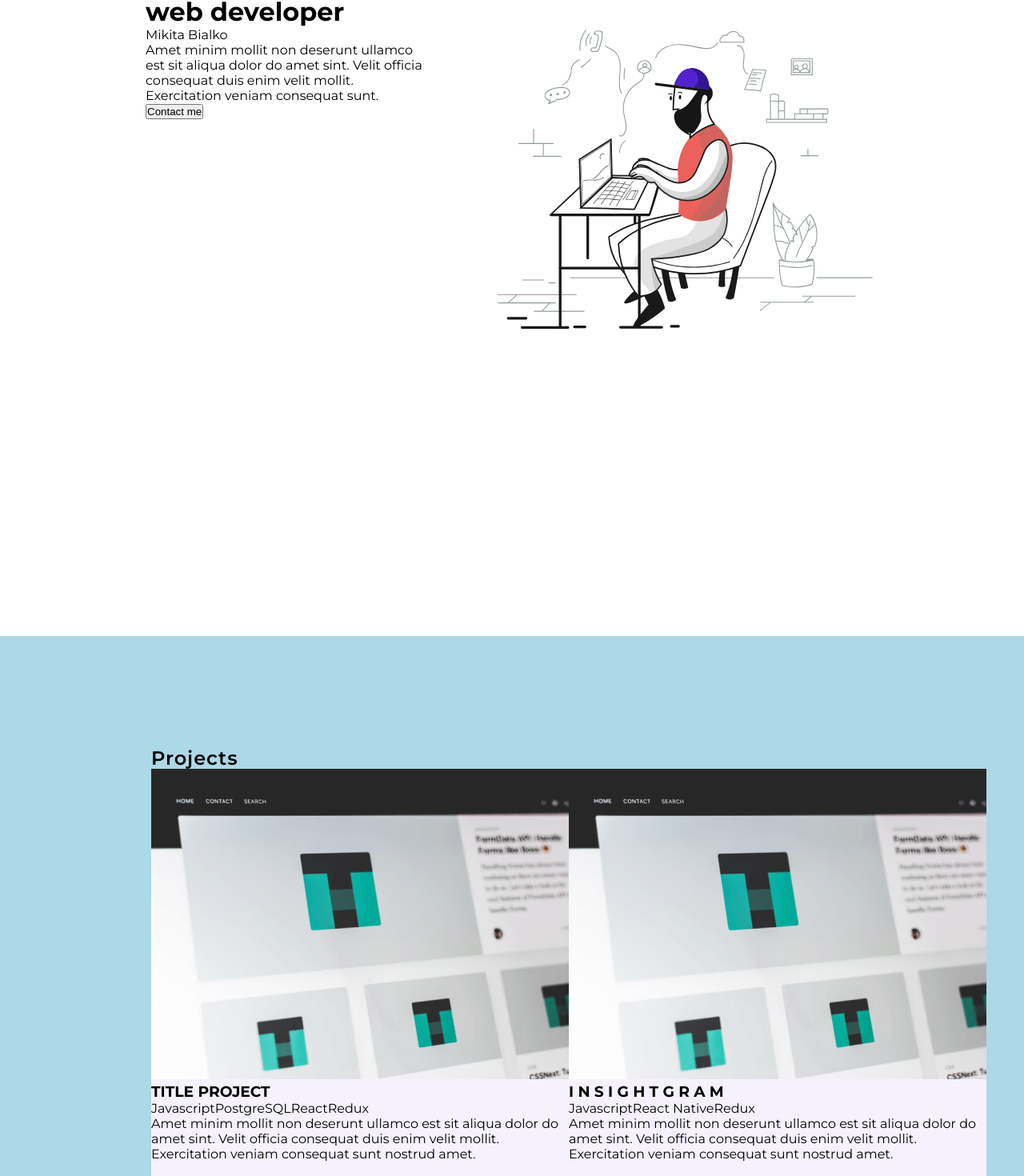
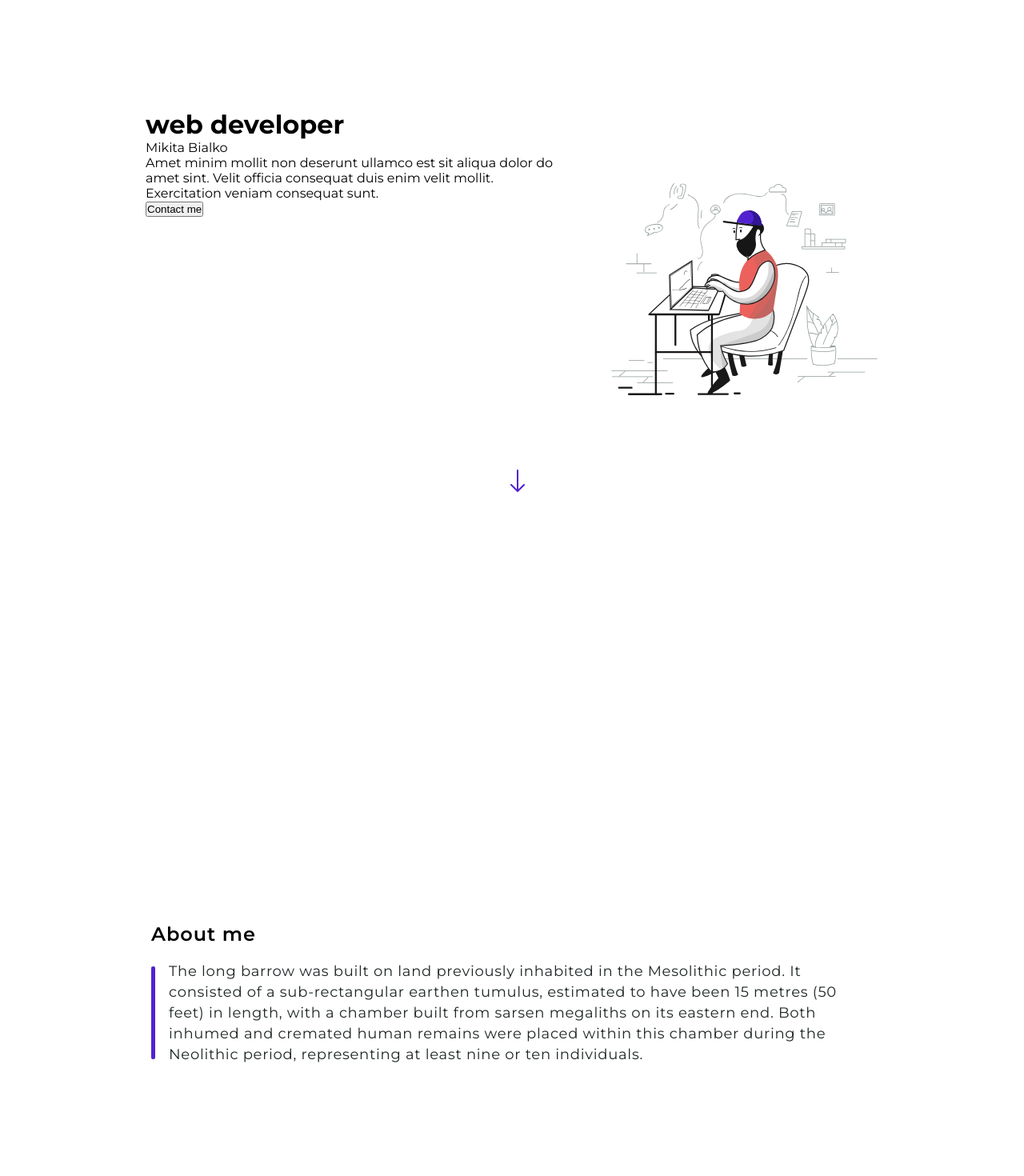
Before and after one commit to bloodyrainday/react-cv, a React app: page / in a window 1280 px wide. Shown: the part 79-1549 px from the top of the page at 80% size. Built offline with nearby package versions, Linux system fonts and the light colour scheme.

Commit message:
add About section

```diff
--- a/src/App.tsx
+++ b/src/App.tsx
@@ -1,6 +1,7 @@
 import "./App.css";
 import { Header } from "./layout/header/Header";
-import { Main } from "./layout/header/sections/Main/Main";
+import { About } from "./layout/header/sections/about/About";
+import { Main } from "./layout/header/sections/main/Main";
 import { Projects } from "./layout/header/sections/Projects/Projects";
 import { Skills } from "./layout/header/sections/Skills/Skills";
 
@@ -9,6 +10,7 @@ function App() {
     <div className="App">
       <Header />
       <Main />
+      <About />
       <Projects />
       <Skills />
     </div>
--- a/src/layout/header/sections/Main/Main.tsx
+++ b/src/layout/header/sections/Main/Main.tsx
@@ -2,13 +2,15 @@ import React from "react";
 import { Button } from "../../../../components/Button/Button";
 import { Icon } from "../../../../components/Icon/Icon";
 import styled from "styled-components";
+import { FlexWrapper } from "../../../../components/FlexWrapper";
 
 type Props = {};
 
 export const Main = (props: Props) => {
   return (
     <StyledMain>
-      <div>
+      <FlexWrapper>
+        <UserInfo>
           <h1>web developer</h1>
           <span>Mikita Bialko</span>
           <p>
@@ -17,7 +19,7 @@ export const Main = (props: Props) => {
             veniam consequat sunt.
           </p>
           <Button title="Contact me" />
-      </div>
+        </UserInfo>
 
         <Icon
           iconId="mainPicture"
@@ -25,14 +27,28 @@ export const Main = (props: Props) => {
           height="433"
           viewBox="0 0 577 433"
         />
+      </FlexWrapper>
+      <Icon
+        iconId="arrowScrollIcon"
+        width="32"
+        height="32"
+        viewBox="0 0 32 32"
+      />
     </StyledMain>
   );
 };
 
 const StyledMain = styled.div`
-  display: grid;
-  grid-template-columns: 1fr 1fr;
+  display: flex;
+  flex-direction: column;
+  align-items: center;
+  gap: 16px;
+  margin-top: 141px;
   padding-left: 182px;
   padding-right: 169px;
   min-height: 100vh;
 `;
+
+const UserInfo = styled.div`
+  max-width: 520px;
+`;
--- a/src/layout/header/sections/Skills/Skills.tsx
+++ b/src/layout/header/sections/Skills/Skills.tsx
@@ -3,7 +3,7 @@ import styled from "styled-components";
 import { FlexWrapper } from "../../../../components/FlexWrapper";
 import { Icon } from "../../../../components/Icon/Icon";
 import { SectionTitle } from "../../../../components/SectionTitle";
-import { Skill } from "./Skill/Skill";
+import { Skill } from "./skill/Skill";
 
 type Props = {};
 
--- /dev/null
+++ b/src/layout/header/sections/about/About.tsx
@@ -0,0 +1,51 @@
+import React from "react";
+import { SectionTitle } from "../../../../components/SectionTitle";
+import styled from "styled-components";
+import { FlexWrapper } from "../../../../components/FlexWrapper";
+
+type Props = {};
+
+export const About = (props: Props) => {
+  return (
+    <StyledAbout>
+      <SectionTitle>About me</SectionTitle>
+      <FlexWrapper align="center">
+        <StyledSpan />
+        <Text>
+          The long barrow was built on land previously inhabited in the
+          Mesolithic period. It consisted of a sub-rectangular earthen tumulus,
+          estimated to have been 15 metres (50 feet) in length, with a chamber
+          built from sarsen megaliths on its eastern end. Both inhumed and
+          cremated human remains were placed within this chamber during the
+          Neolithic period, representing at least nine or ten individuals.
+        </Text>
+      </FlexWrapper>
+    </StyledAbout>
+  );
+};
+
+const StyledAbout = styled.section`
+  padding: 219px 0 140px 189px;
+  display: flex;
+  flex-direction: column;
+  gap: 20px;
+`;
+
+const Text = styled.p`
+  max-width: 865px;
+  color: #1f2626;
+  font-size: 18px;
+  font-weight: 400;
+  line-height: 26px;
+  letter-spacing: 0.04em;
+  text-align: left;
+`;
+
+const StyledSpan = styled.span`
+  display: block;
+  width: 5px;
+  height: 116px;
+  background-color: #5222d0;
+  margin-right: 17px;
+  border-radius: 2px;
+`;
```
Lines whose indentation alone changed are shown as unchanged.
